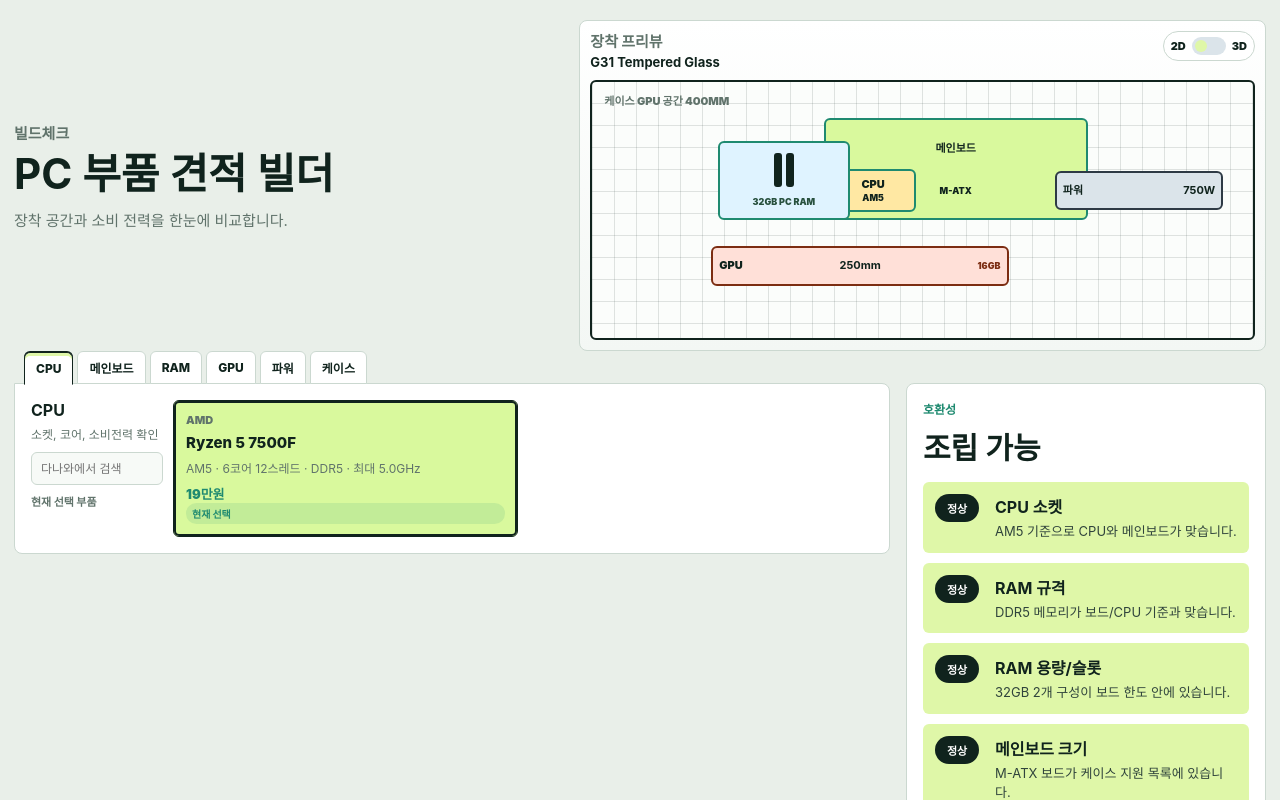
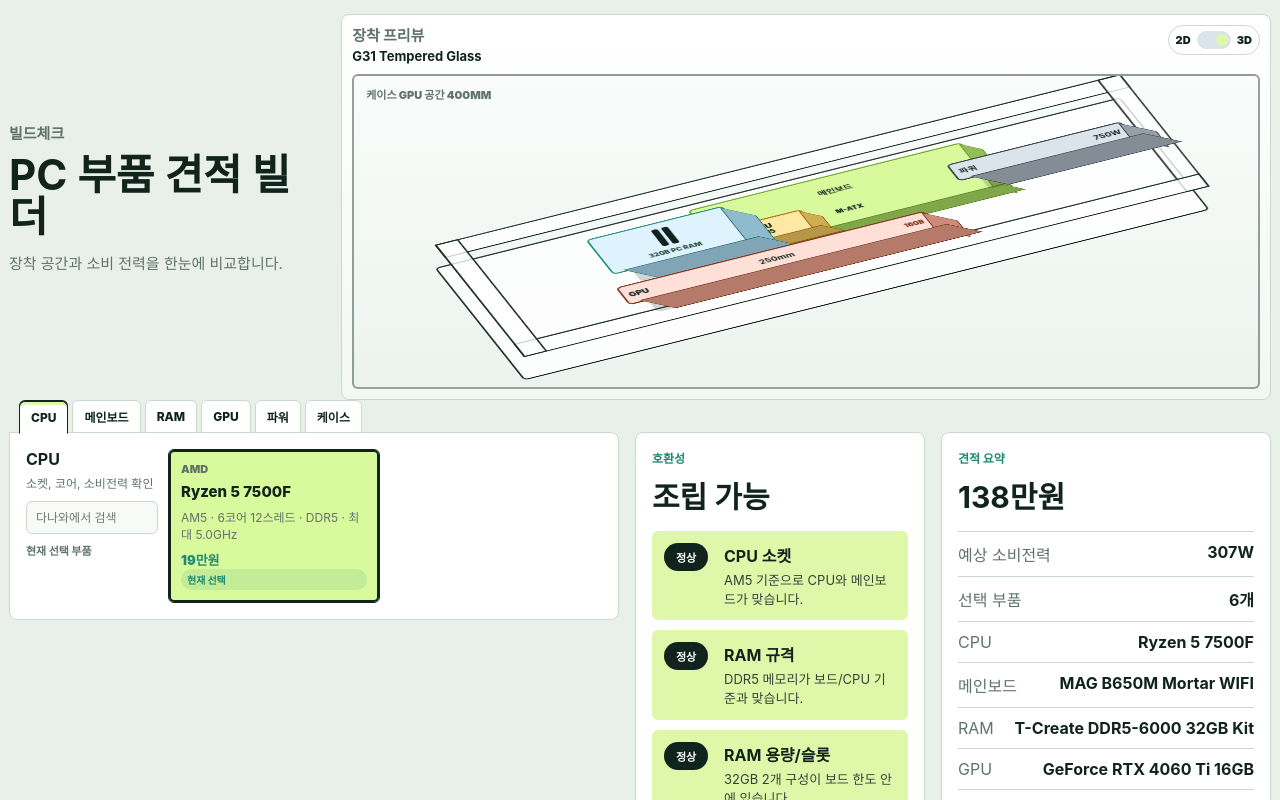
Before and after one commit to twincap/BuildCheck, a React (Vite) app: page / in a window 1280 px wide. Shown: the top 800 px of the page. Built offline with nearby package versions, Linux system fonts and the light colour scheme.

Commit message:
feat(ui): add cuboid preview layout

```diff
--- a/src/components/BuildPreview.tsx
+++ b/src/components/BuildPreview.tsx
@@ -30,9 +30,9 @@
 };
 
 const boardBoxes: Record<MotherboardPart["formFactor"], PreviewBox> = {
-  ATX: { width: 50, height: 40, depth: 7 },
-  "M-ATX": { width: 40, height: 40, depth: 7 },
-  "M-ITX": { width: 29, height: 29, depth: 7 }
+  ATX: { width: 50, height: 40, depth: 18 },
+  "M-ATX": { width: 40, height: 40, depth: 18 },
+  "M-ITX": { width: 29, height: 29, depth: 16 }
 };
 
 const defaultPositions: Record<PreviewKey, Position> = {
@@ -74,21 +74,21 @@
 
     return {
       motherboard: board,
-      cpu: { width: 13, height: 17, depth: clamp(cpu.tdpWatts / 8, 8, 24) },
+      cpu: { width: 13, height: 17, depth: clamp(cpu.tdpWatts / 4, 18, 34) },
       memory: {
         width: laptopRam ? 27 : clamp(memory.modules * 5 + 10, 15, 29),
         height: laptopRam ? 12 : 31,
-        depth: laptopRam ? 6 : 18
+        depth: laptopRam ? 12 : 28
       },
       gpu: {
         width: clamp((gpu.lengthMm / pcCase.gpuClearanceMm) * 72, 30, 82),
         height: clamp(10 + gpu.vramGb * 0.35, 12, 22),
-        depth: clamp(9 + gpu.vramGb * 0.65, 10, 30)
+        depth: clamp(16 + gpu.vramGb * 0.75, 18, 40)
       },
       psu: {
         width: clamp((psu.depthMm / pcCase.psuClearanceMm) * 34, 20, 38),
         height: 15,
-        depth: psu.formFactor === "SFX" ? 12 : 20
+        depth: psu.formFactor === "SFX" ? 18 : 30
       }
     };
   }, [cpu.tdpWatts, gpu.lengthMm, gpu.vramGb, memory.moduleType, memory.modules, motherboard.formFactor, pcCase.gpuClearanceMm, pcCase.psuClearanceMm, psu.depthMm, psu.formFactor]);
@@ -189,6 +189,13 @@
       </div>
 
       <div className="preview-case">
+        <div className="case-cuboid" aria-hidden="true">
+          <i className="case-floor" />
+          <i className="case-wall case-wall-top" />
+          <i className="case-wall case-wall-right" />
+          <i className="case-wall case-wall-bottom" />
+          <i className="case-wall case-wall-left" />
+        </div>
         <button className="preview-case-label" onClick={() => onNavigate("case")} type="button">
           케이스 GPU 공간 {pcCase.gpuClearanceMm}mm
         </button>
--- a/src/pages/HomePage.tsx
+++ b/src/pages/HomePage.tsx
@@ -19,7 +19,7 @@
 export function HomePage() {
   const [selection, setSelection] = useState<Selection>(initialSelection);
   const [activeCategory, setActiveCategory] = useState<Category>("cpu");
-  const [previewMode, setPreviewMode] = useState<PreviewMode>("2d");
+  const [previewMode, setPreviewMode] = useState<PreviewMode>("3d");
 
   function handleSelect(category: Category, id: string) {
     setSelection((current) => ({ ...current, [category]: id }));
@@ -52,10 +52,8 @@
 
       <div className="workspace">
         <PartSelector activeCategory={activeCategory} selection={selection} onSelect={handleSelect} />
-        <div className="side-stack">
-          <CompatibilityReport selection={selection} />
-          <BuildSummary selection={selection} />
-        </div>
+        <CompatibilityReport selection={selection} />
+        <BuildSummary selection={selection} />
       </div>
     </main>
   );
--- a/src/styles/global.css
+++ b/src/styles/global.css
@@ -15,17 +15,17 @@
 }
 
 .app-shell {
-  width: min(1320px, calc(100% - 28px));
+  width: min(1520px, calc(100% - 18px));
   margin: 0 auto;
-  padding: 20px 0 32px;
+  padding: 14px 0 32px;
 }
 
 .hero {
   display: grid;
-  grid-template-columns: minmax(0, 0.8fr) minmax(360px, 1fr);
+  grid-template-columns: minmax(220px, 0.34fr) minmax(720px, 1fr);
   gap: var(--space-3);
   align-items: center;
-  min-height: 250px;
+  min-height: 300px;
 }
 
 .hero h1 {
@@ -44,7 +44,7 @@
 
 .build-preview {
   width: 100%;
-  min-height: 280px;
+  min-height: 330px;
   border-radius: var(--radius-card);
   border: 1px solid var(--color-line);
   background: linear-gradient(180deg, #ffffff 0%, #f3f7f4 100%);
@@ -108,7 +108,7 @@
 
 .preview-case {
   position: relative;
-  height: clamp(210px, 28vw, 260px);
+  height: clamp(245px, 30vw, 315px);
   border: 2px solid var(--color-ink);
   border-radius: var(--radius-control);
   background:
@@ -119,6 +119,11 @@
   overflow: hidden;
   transition: transform 180ms ease, box-shadow 180ms ease;
   transform-style: preserve-3d;
+}
+
+.build-preview.is-3d .preview-case {
+  border-color: rgb(16 35 29 / 42%);
+  background: linear-gradient(180deg, #f9fcfa 0%, #ecf3ef 100%);
 }
 
 .preview-case-label {
@@ -141,10 +146,83 @@
   inset: 0;
   transform-style: preserve-3d;
   transition: transform 180ms ease;
+  z-index: 2;
 }
 
-.build-preview.is-3d .preview-stage {
-  transform: rotateX(58deg) rotateZ(-26deg) translate(20px, 16px) scale(0.94);
+.case-cuboid {
+  --case-wall: 28px;
+  position: absolute;
+  display: none;
+  transform-style: preserve-3d;
+  pointer-events: none;
+  z-index: 1;
+}
+
+.build-preview.is-3d .preview-stage,
+.build-preview.is-3d .case-cuboid {
+  inset: 34px 44px 38px 44px;
+  transform: rotateX(56deg) rotateZ(-24deg) translate(8px, 22px) scale(0.92);
+  transform-origin: center;
+}
+
+.build-preview.is-3d .case-cuboid {
+  display: block;
+}
+
+.case-cuboid i {
+  position: absolute;
+  display: block;
+  border: 2px solid #10231d;
+  background: rgb(255 255 255 / 78%);
+}
+
+.case-floor {
+  inset: 0;
+  border-radius: var(--radius-control);
+  background:
+    linear-gradient(90deg, rgb(16 35 29 / 13%) 1px, transparent 1px),
+    linear-gradient(0deg, rgb(16 35 29 / 13%) 1px, transparent 1px),
+    #fbfdfb;
+  background-size: 22px 22px;
+  transform: translateZ(0);
+}
+
+.case-wall {
+  background: linear-gradient(135deg, rgb(31 138 112 / 14%), rgb(16 35 29 / 7%));
+}
+
+.case-wall-top,
+.case-wall-bottom {
+  left: 0;
+  width: 100%;
+  height: var(--case-wall);
+}
+
+.case-wall-left,
+.case-wall-right {
+  top: 0;
+  width: var(--case-wall);
+  height: 100%;
+}
+
+.case-wall-top {
+  top: 0;
+  transform: translateZ(var(--case-wall));
+}
+
+.case-wall-right {
+  right: 0;
+  transform: translateZ(var(--case-wall));
+}
+
+.case-wall-bottom {
+  bottom: 0;
+  transform: translateZ(var(--case-wall));
+}
+
+.case-wall-left {
+  left: 0;
+  transform: translateZ(var(--case-wall));
 }
 
 .preview-part {
@@ -175,14 +253,20 @@
 }
 
 .preview-board {
+  --part-side: #a9dd63;
+  --part-edge: #6ba324;
   background: #d9f99d;
 }
 
 .preview-cpu {
+  --part-side: #f2c85f;
+  --part-edge: #a66b00;
   background: #ffe8a3;
 }
 
 .preview-ram {
+  --part-side: #a8d9f0;
+  --part-edge: #1f8a70;
   background: #dff3ff;
 }
 
@@ -207,6 +291,8 @@
 }
 
 .preview-gpu {
+  --part-side: #f0a18c;
+  --part-edge: #7c2d12;
   display: flex;
   align-items: center;
   justify-content: space-between;
@@ -219,6 +305,8 @@
 }
 
 .preview-psu {
+  --part-side: #aebac4;
+  --part-edge: #2e3a45;
   display: flex;
   align-items: center;
   justify-content: space-between;
@@ -227,7 +315,8 @@
 }
 
 .build-preview.is-3d .preview-part {
-  box-shadow: var(--shadow-x) var(--shadow-y) 0 rgb(16 35 29 / 14%);
+  border-color: var(--part-edge, #1f8a70);
+  box-shadow: var(--shadow-x) var(--shadow-y) 0 rgb(16 35 29 / 18%);
   transform: translateZ(var(--z));
   overflow: visible;
 }
@@ -235,17 +324,19 @@
 .build-preview.is-3d .preview-part::before,
 .build-preview.is-3d .preview-part::after {
   position: absolute;
-  background: rgb(16 35 29 / 16%);
+  border: 1px solid var(--part-edge, #1f8a70);
+  background: var(--part-side, rgb(16 35 29 / 16%));
   content: "";
 }
 
 .build-preview.is-3d .preview-part::before {
-  top: 5px;
+  top: 0;
   right: var(--depth-neg);
   width: var(--depth);
   height: 100%;
   transform: skewY(45deg);
   transform-origin: left top;
+  filter: brightness(0.86);
 }
 
 .build-preview.is-3d .preview-part::after {
@@ -255,6 +346,7 @@
   height: var(--depth);
   transform: skewX(45deg);
   transform-origin: left top;
+  filter: brightness(0.76);
 }
 
 .category-tabs {
@@ -298,7 +390,7 @@
 
 .workspace {
   display: grid;
-  grid-template-columns: minmax(0, 1fr) 360px;
+  grid-template-columns: minmax(500px, 1fr) minmax(290px, 0.45fr) minmax(330px, 0.5fr);
   gap: var(--space-3);
   align-items: start;
 }
@@ -477,6 +569,12 @@
   top: 12px;
 }
 
+.report-panel,
+.summary-panel {
+  position: sticky;
+  top: 12px;
+}
+
 .summary-panel,
 .report-panel {
   padding: var(--space-3);
```
